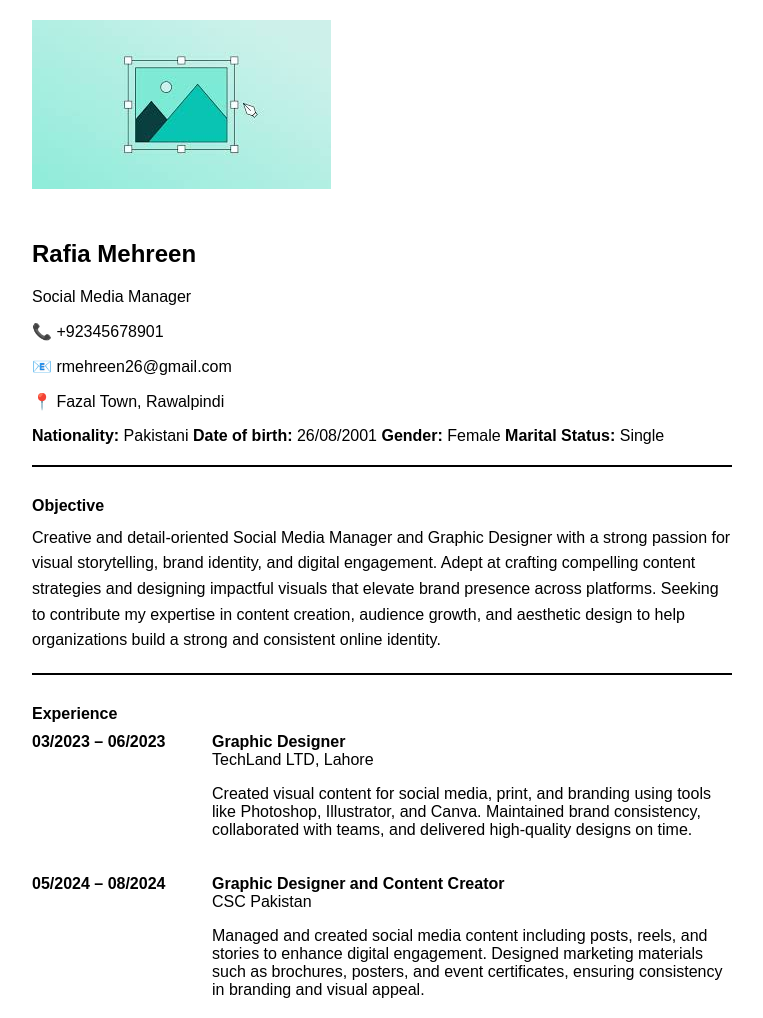
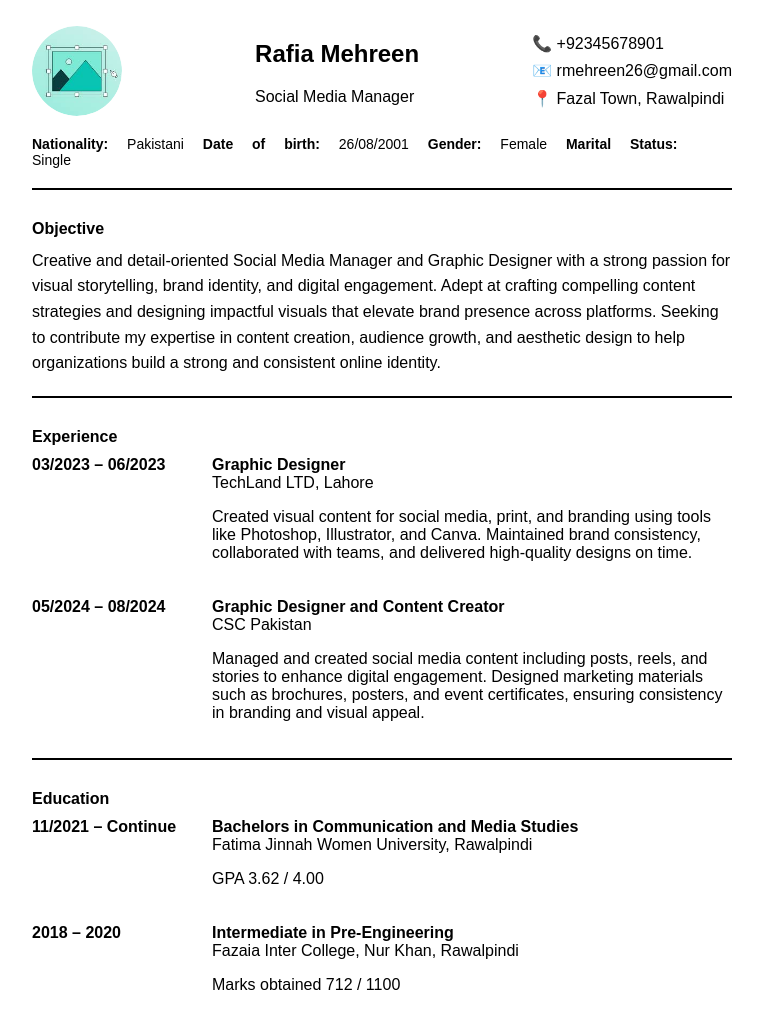
Before and after one commit to webdevelop234/assignment-05, a plain HTML site: page index.htm in a window 1280 px wide. Shown: the top 1018 px of the page, without its empty margins (258-1021 px from the left). Drawn offline with Linux system fonts and the light colour scheme.

Commit message:
Update style.css

```diff
--- a/style.css
+++ b/style.css
@@ -19,26 +19,43 @@ body {
   align-items: center;
 }
 
+/* Profile Image — make circular and smaller */
 .profile-img {
-  width: 150px; /* Adjusted to typical CV photo width */
-  height: 200px; /* Adjusted to typical CV photo height */
-  border-radius: 10px; /* Optional: rounds the corners */
-  object-fit: cover; /* Ensures the image fills the area nicely */
+  width: 90px;
+  height: 90px;
+  border-radius: 50%;
+  overflow: hidden;
+  margin-right: 20px;
 }
 
-.info h2 {
-  margin: 0;
+.profile-img img {
+  width: 100%;
+  height: 100%;
+  object-fit: cover;
+  border-radius: 50%;
 }
 
-.contact p {
+/* Name and Contact alignment */
+.profile-header {
+  display: flex;
+  align-items: center;
+  justify-content: space-between;
+}
+
+.contact-info {
+  line-height: 1.6;
+}
+
+.contact-info p {
   margin: 2px 0;
 }
 
-.personal {
+/* Nationality line spacing */
+.personal-details {
+  font-size: 14px;
   margin-top: 10px;
-  font-size: 14px;
+  word-spacing: 15px;
 }
-
 .section {
   margin-top: 30px;
 }
```
